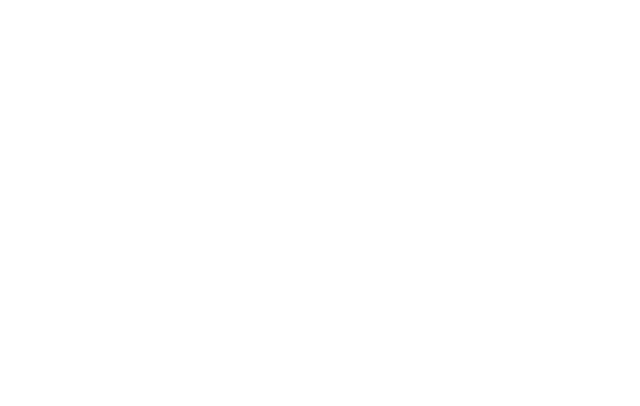
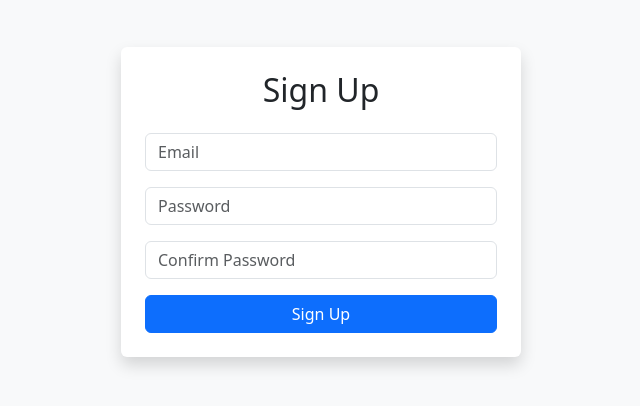
Before and after one commit to Sentore847/crm-git, a React (Vite) app in the folder client/: page /signup in a window 1280 px wide. Before the commit this address had no page. Shown: the part 198-604 px from the top of the page, without its empty margins (319-959 px from the left). Built offline with nearby package versions, Linux system fonts and the light colour scheme.

Commit message:
Add Signup page

```diff
--- a/client/src/App.tsx
+++ b/client/src/App.tsx
@@ -1,5 +1,6 @@
 import { BrowserRouter as Router, Routes, Route, Navigate } from 'react-router-dom';
 import Login from './pages/Login';
+import Signup from './pages/Signup';
 
 const App = () => {
   const isAuthenticated = !!localStorage.getItem('token');
@@ -9,6 +10,7 @@ const App = () => {
       <Routes>
         <Route path="/" element={isAuthenticated ? <Navigate to="/projects" /> : <Navigate to="/login" />} />
         <Route path="/login" element={isAuthenticated ? <Navigate to="/projects" /> : <Login />} />
+        <Route path="/signup" element={<Signup />} />
       </Routes>
     </Router>
   );
--- /dev/null
+++ b/client/src/pages/Signup.tsx
@@ -0,0 +1,81 @@
+import { useState } from 'react';
+import { useNavigate } from 'react-router-dom';
+import api from '../services/api';
+import axios from 'axios';
+
+const Signup = () => {
+  const [email, setEmail] = useState('');
+  const [password, setPassword] = useState('');
+  const [confirmPassword, setConfirmPassword] = useState('');
+  const [error, setError] = useState('');
+  const [success, setSuccess] = useState('');
+  const navigate = useNavigate();
+
+  const handleSubmit = async (e: React.FormEvent) => {
+    e.preventDefault();
+    setError('');
+    setSuccess('');
+
+    if (password !== confirmPassword) {
+      setError('Passwords do not match');
+      return;
+    }
+
+    try {
+      await api.post('/auth/Sign Up', { email, password });
+      setSuccess('Registration successful! Redirecting to login...');
+      setTimeout(() => navigate('/login'), 2000);
+    } catch (err) {
+      if (axios.isAxiosError(err)) {
+        setError(err.response?.data?.message || 'Sign Up failed');
+      } else if (err instanceof Error) {
+        setError(err.message);
+      } else {
+        setError('Sign Up failed');
+      }
+    }
+  };
+
+  return (
+    <div className="d-flex vh-100 justify-content-center align-items-center bg-light">
+      <div className="bg-white p-4 rounded shadow" style={{ maxWidth: 400, width: '100%' }}>
+        <h2 className="mb-4 text-center">Sign Up</h2>
+        {error && <div className="alert alert-danger">{error}</div>}
+        {success && <div className="alert alert-success">{success}</div>}
+        <form onSubmit={handleSubmit}>
+          <input
+            className="form-control mb-3"
+            type="email"
+            placeholder="Email"
+            value={email}
+            onChange={e => setEmail(e.target.value)}
+            required
+          />
+          <input
+            className="form-control mb-3"
+            type="password"
+            placeholder="Password"
+            value={password}
+            onChange={e => setPassword(e.target.value)}
+            required
+            minLength={6}
+          />
+          <input
+            className="form-control mb-3"
+            type="password"
+            placeholder="Confirm Password"
+            value={confirmPassword}
+            onChange={e => setConfirmPassword(e.target.value)}
+            required
+            minLength={6}
+          />
+          <button className="btn btn-primary w-100" type="submit">
+            Sign Up
+          </button>
+        </form>
+      </div>
+    </div>
+  );
+};
+
+export default Signup;
```
